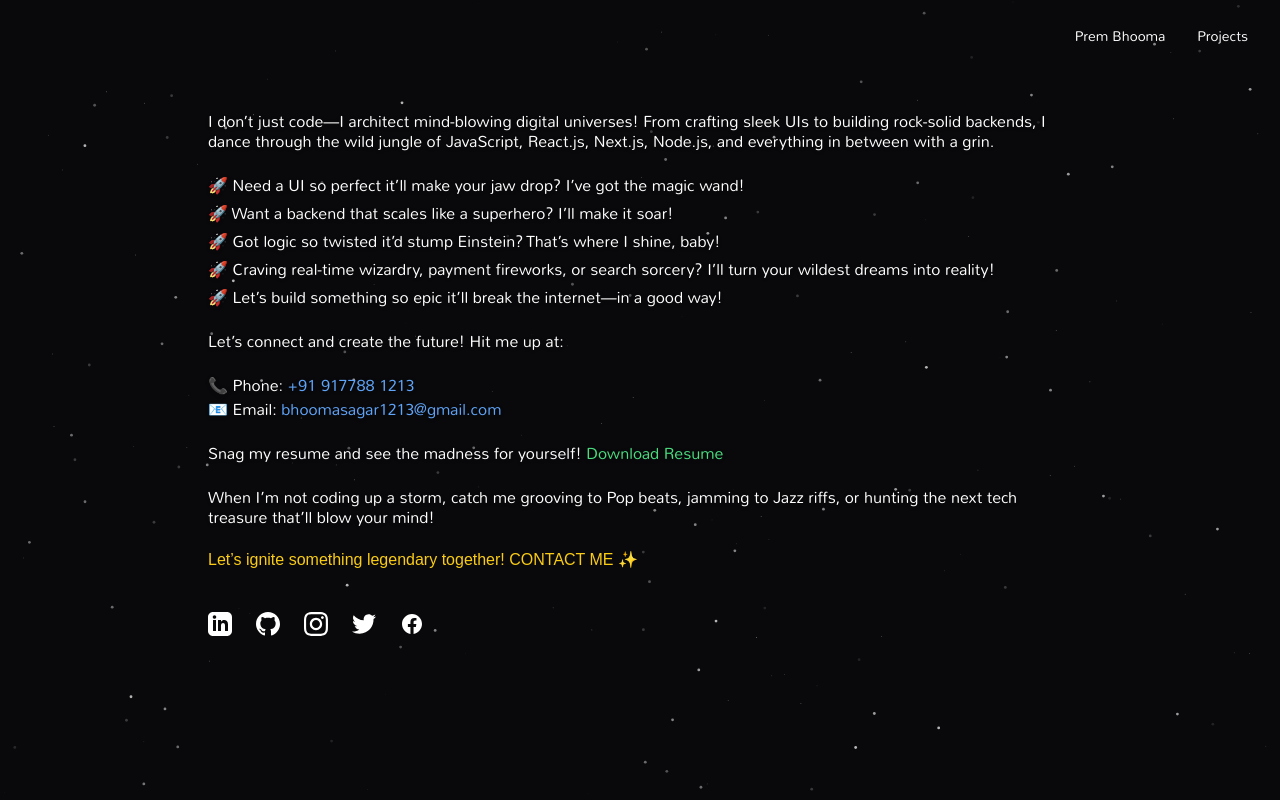
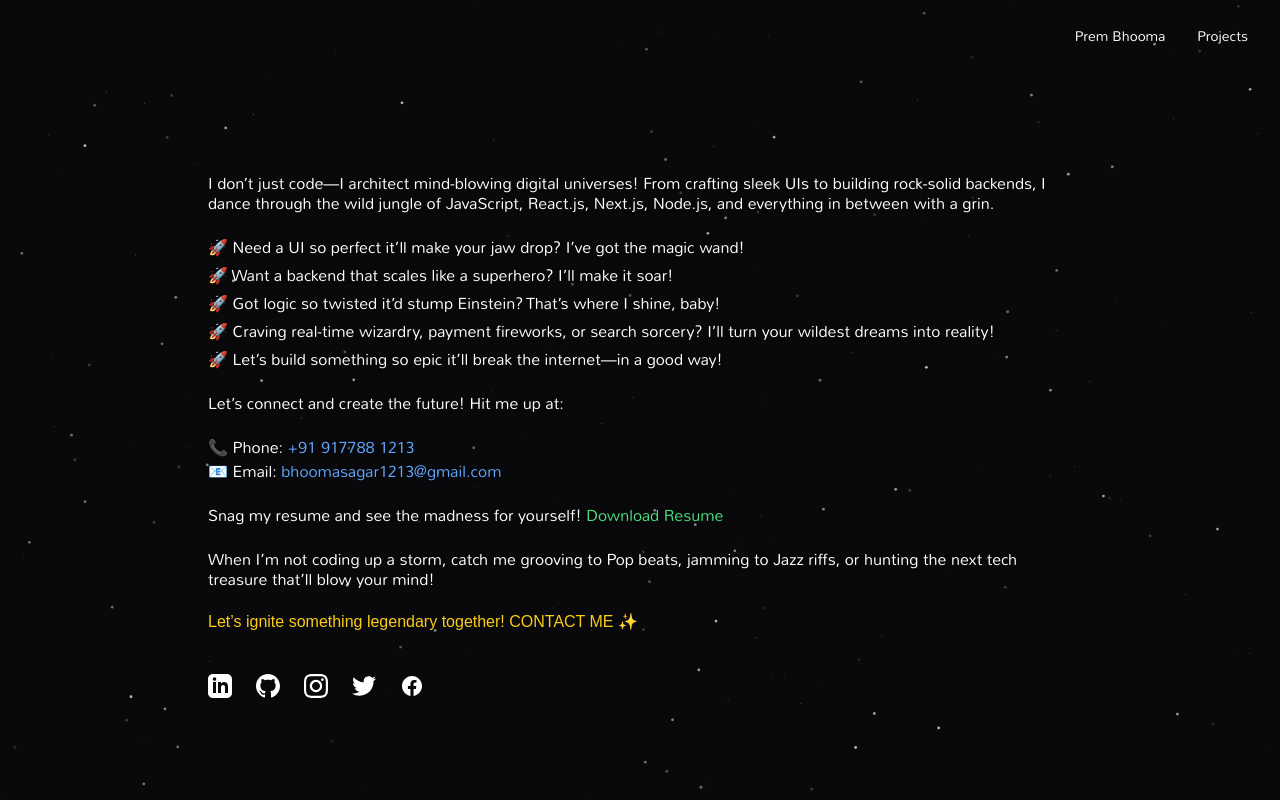
Before and after one commit to PremBhooma/portfolio, a Next.js app: page /contact in a window 1280 px wide. Built offline with nearby package versions, Linux system fonts and the light colour scheme.

Commit message:
`Update particles component in Home and ContactPage components to use relative positioning and -z-10 class`

```diff
--- a/src/app/contact/page.js
+++ b/src/app/contact/page.js
@@ -8,8 +8,8 @@ import Particles from "@/components/ui/particles";
 export default function ContactPage() {
   return (
     <>
-      <div className="flex flex-col">
-        <Particles className="absolute inset-0" quantity={200} ease={100} refresh />
+      <div className="relative flex flex-col min-h-screen overflow-hidden">
+        <Particles className="absolute inset-0 -z-10" quantity={200} ease={100} refresh />
         <Navigation />
         <div className="flex-1 flex justify-center items-center">
           <div className="mx-auto max-w-4xl px-6 lg:px-4 py-10">
--- a/src/app/page.js
+++ b/src/app/page.js
@@ -7,8 +7,8 @@ import Particles from "@/components/ui/particles";
 export default function Home() {
   return (
     <>
-      <div className="flex flex-col">
-        <Particles className="absolute inset-0" quantity={200} ease={100} refresh />
+      <div className="relative flex flex-col min-h-screen overflow-hidden">
+        <Particles className="absolute inset-0 -z-10" quantity={200} ease={100} refresh />
         <Navigation />
         <div className="flex-1 flex justify-center items-center">
           <HomePage />
```
